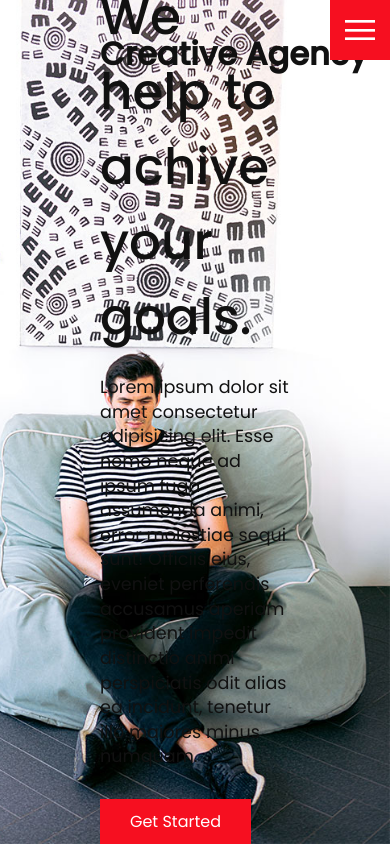
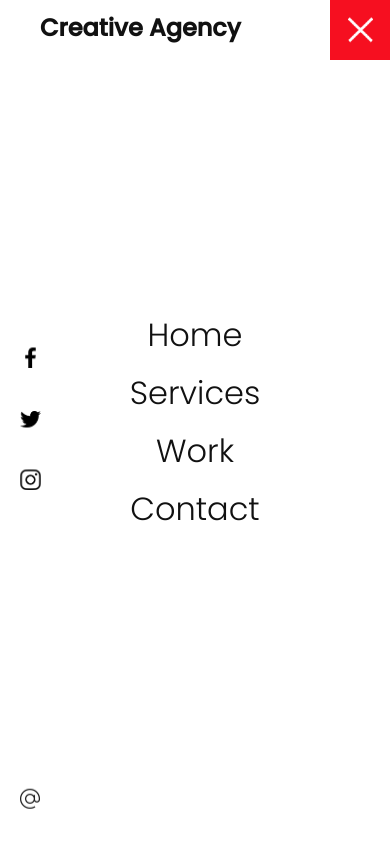
Before and after one commit to imsikun/CreativeAgency, a plain HTML site: page index.html in a window 390 px wide. Both pictures are taken after a click on the element 360 px from the left and 30 px from the top of the page. Drawn offline with Linux system fonts and the light colour scheme.

Commit message:
added toggle javascript & complete responsiveness

```diff
--- a/css/style.css
+++ b/css/style.css
@@ -59,7 +59,7 @@ section {
   left: 100px;
   font-size: 2rem;
   font-weight: 700;
-  z-index: 10;
+  z-index: 20;
 }
 /* toggle */
 
@@ -77,8 +77,71 @@ section {
   cursor: pointer;
 }
 
+.toggle.active {
+  background: var(--primary-color) url(../images/close.png);
+  background-size: 25px;
+  background-repeat: no-repeat;
+  background-position: center;
+  z-index: 20;
+}
+
 .navigation {
-  display: none;
+  position: fixed;
+  top: 0;
+  left: 100%;
+  width: 100%;
+  height: 100%;
+  background-color: #fff;
+  color: #111;
+  z-index: 15;
+  display: flex;
+  justify-content: center;
+  align-items: center;
+}
+.navigation.active {
+  left: 0;
+  transition: all 0.7s ease-in-out;
+}
+.navigation ul {
+  position: relative;
+}
+.navigation ul li {
+  position: relative;
+  list-style-type: none;
+  text-align: center;
+  margin: 10px 0px;
+}
+.navigation ul li:hover {
+  transform: scale(0.96);
+  transition: trasnsform 0.4s ease-in;
+}
+.navigation ul li a {
+  font-size: 2.2rem;
+  color: #111;
+  text-decoration: none;
+  font-weight: 300;
+}
+.navigation ul li a:hover {
+  color: var(--primary-color);
+}
+.navigation .social-bar {
+  position: absolute;
+  left: 0;
+  top: 0;
+  width: 60px;
+  height: 100%;
+  display: flex;
+  justify-content: center;
+  align-items: center;
+}
+.navigation .email-icon {
+  position: absolute;
+  bottom: 20px;
+  transform: scale(0.5);
+}
+.navigation .social-bar a {
+  display: inline-block;
+  transform: scale(0.5);
 }
 
 /* home page */
@@ -94,3 +157,22 @@ section {
   /* to make the height adjustable to the screen size we are using height with % */
   height: 110%;
 }
+
+/* media query */
+
+@media (max-width: 1068px) {
+  .home-img {
+    display: none;
+  }
+  .logo {
+    top: 10px;
+    left: 40px;
+    font-size: 1.5rem;
+  }
+  section {
+    padding: 100px 40px;
+  }
+  .navigation ul li a {
+    font-size: 2rem;
+  }
+}
--- a/js/index.js
+++ b/js/index.js
@@ -0,0 +1,7 @@
+const toggle = document.querySelector('.toggle')
+const navigation = document.querySelector('.navigation')
+
+toggle.addEventListener('click', () => {
+  toggle.classList.toggle('active')
+  navigation.classList.toggle('active')
+})
```
